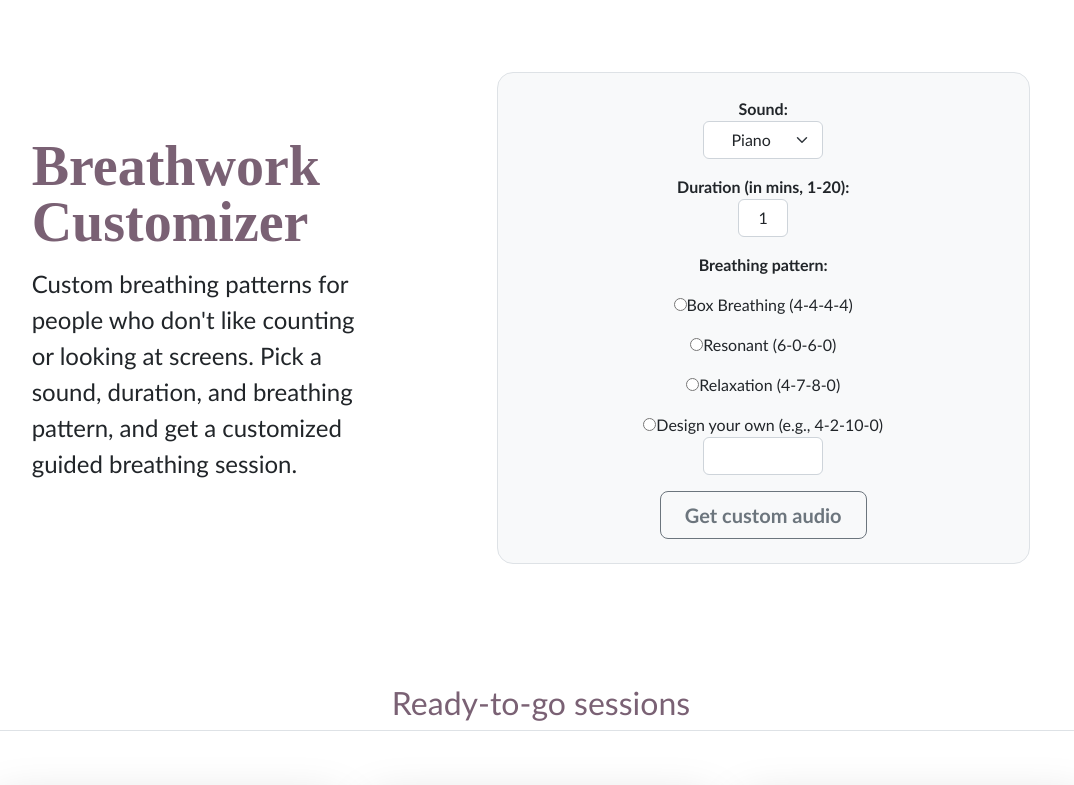
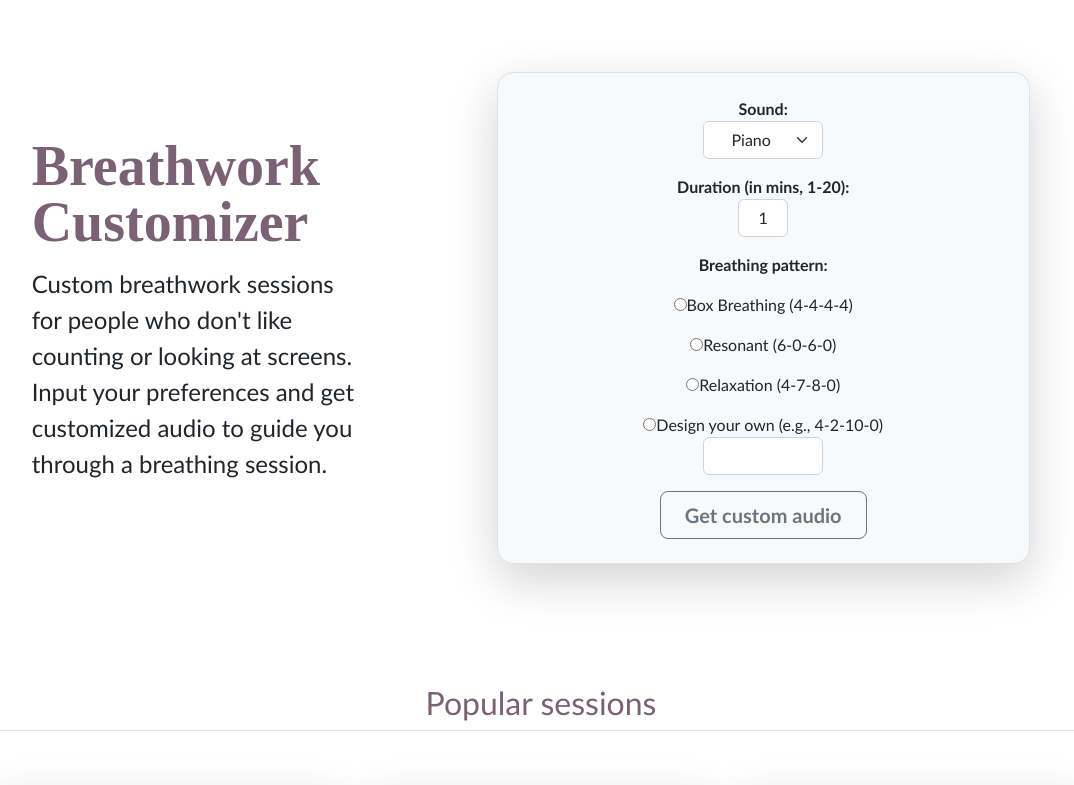
Before and after one commit to sophwag/fe-breathwork-customizer, a React (Create React App) app: page / in a window 1280 px wide. Shown: the top 785 px of the page, without its empty margins (99-1173 px from the left). Built offline with nearby package versions, Linux system fonts and the light colour scheme; a web font is replaced by a local one.

Commit message:
Styling and copy changes

```diff
--- a/src/App.tsx
+++ b/src/App.tsx
@@ -50,9 +50,9 @@ function App() {
         <div className="row align-items-center g-lg-5 py-5">
           <div className="col-lg-5 text-center text-lg-start">
             <h1 className="display-4 fw-bold lh-1 mb-3">Breathwork Customizer</h1>
-            <p className="col-lg-10 fs-4">Custom breathing patterns for people who don't like counting or looking at screens. Pick a sound, duration, and breathing pattern, and get a customized guided breathing session. </p>
+            <p className="col-lg-10 fs-4">Custom breathwork sessions for people who don't like counting or looking at screens. Input your preferences and get customized audio to guide you through a breathing session. </p>
           </div>
-          <div className="col-md-10 mx-auto col-lg-6 border rounded-4 bg-light">
+          <div className="col-md-10 mx-auto col-lg-6 border rounded-4 bg-light shadow-lg">
         <CustomSoundForm getCustomAudio={getCustomAudio} setAudioStatusDisplay={setAudioStatusDisplay} />
         </div>
     </div>
--- a/src/components/AudioDisplay.tsx
+++ b/src/components/AudioDisplay.tsx
@@ -10,16 +10,16 @@ const AudioDisplay = (props: any) => {
     }
     else if (props.audioStatusDisplay.status === 'failed request') {
         return (<div className="container-sm col-xl-10 col-xxl-8 py-4 px-8">
-        <div className="p-4 align-items-center rounded-4 border shadow-lg"> <p className= "justify-content-center" >Sorry, the requested audio isn't available. Please try something else.</p> </div></div>)
+        <div className="p-4 align-items-center rounded-4"> <p className= "justify-content-center" >Sorry, the requested audio isn't available. Please try something else.</p> </div></div>)
     }
     else if (props.audioStatusDisplay.status === 'awaiting audio') {
         return (<div className="container-sm col-xl-10 col-xxl-8 py-4 px-8">
-        <div className="p-4 align-items-center rounded-4 border shadow-lg"><div> <p className= "justify-content-center">Your breathwork session is being created</p> </div> <div className= "align-items-center justify-content-center"><div className="lds-ring"><div></div><div></div><div></div><div></div></div></div></div></div>)
+        <div className="p-4 align-items-center rounded-4"><div> <p className= "justify-content-center">Your breathwork session is being created</p> </div> <div className= "align-items-center justify-content-center"><div className="lds-ring"><div></div><div></div><div></div><div></div></div></div></div></div>)
     }
     else if (props.audioStatusDisplay.selectedPattern !== "other") {
         return (
         <div className="container-sm col-xl-10 col-xxl-8 py-4 px-8">
-        <div className="p-4 align-items-center rounded-4 border shadow-lg">
+        <div className="p-4 align-items-center rounded-4">
             <p>Your breathwork session is ready!</p>
             <p>While listening, hold your breath whenever there is silence.</p>
             <p>Below is your {props.audioStatusDisplay.duration} minute guided {props.audioStatusDisplay.selectedPattern} breathing with {props.audioStatusDisplay.sound} sound.</p>
@@ -31,7 +31,7 @@ const AudioDisplay = (props: any) => {
     else {
         return (
         <div className="container-sm col-xl-10 col-xxl-8 py-4 px-8">
-        <div className="p-4 align-items-center rounded-4 border shadow-lg">
+        <div className="p-4 align-items-center rounded-4 border">
             <p>Your breathwork session is ready!</p>
             <p>While listening, hold your breath whenever there is silence.</p>
             <p>Below is your {props.audioStatusDisplay.duration} minute guided {props.audioStatusDisplay.pattern} breathing with {props.audioStatusDisplay.sound} sound.</p>
--- a/src/components/PreFilled.tsx
+++ b/src/components/PreFilled.tsx
@@ -41,7 +41,7 @@ const PreFilled = (props: any) => {
     return (
         // source is https://getbootstrap.com/docs/5.2/examples/features/
         <div className="container px-4 py-5" id="custom-cards">
-          <h2 className="pb-2 border-bottom sectionTitle">Ready-to-go sessions</h2>
+          <h2 className="pb-2 border-bottom sectionTitle">Popular sessions</h2>
             <div className="row row-cols-1 row-cols-lg-3 align-items-stretch justify-content-center g-4 py-5">
 
               <div className="col justify-content-center align-items-center">
```
